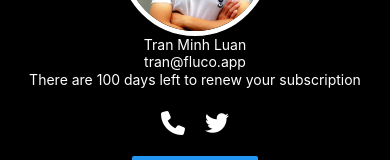
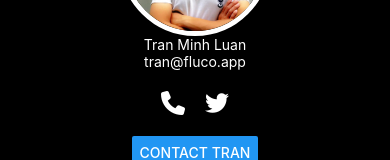
Before and after one commit to tranml/my-profile, a React Native app: screen / in a window 390 px wide. Shown: the part 258-418 px from the top of the page. Built offline with nearby package versions, Linux system fonts and the light colour scheme.

Commit message:
remove remain active days ui

```diff
--- a/App.tsx
+++ b/App.tsx
@@ -63,8 +63,6 @@ export default function App() {
     );
   }
 
-  const remainingActiveDays = 100;
-
   return (
     <SafeAreaProvider>
       <SafeAreaView edges={["bottom"]} style={{ backgroundColor: "#000000", flex: 1 }}>
@@ -87,13 +85,6 @@ export default function App() {
             />
             <Text style={styles.text}>{getUserInfo().name}</Text>
             <Text style={styles.text}>{getUserInfo().email}</Text>
-
-            <Text
-              style={{ color: "white", marginHorizontal: 20, lineHeight: 20 }}
-            >
-              There are {remainingActiveDays || "no"} days left to renew your
-              subscription
-            </Text>
 
             {renderContactIcons()}
 
```
